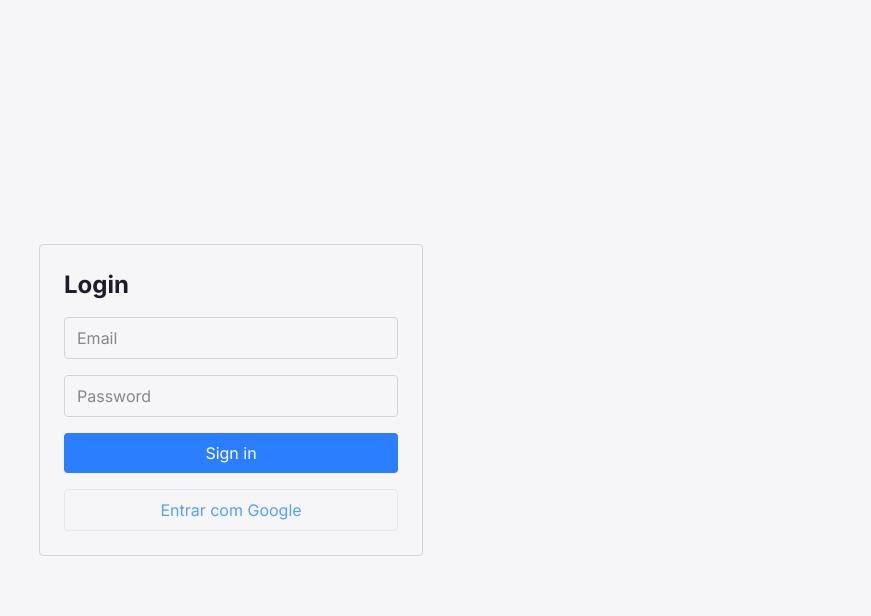
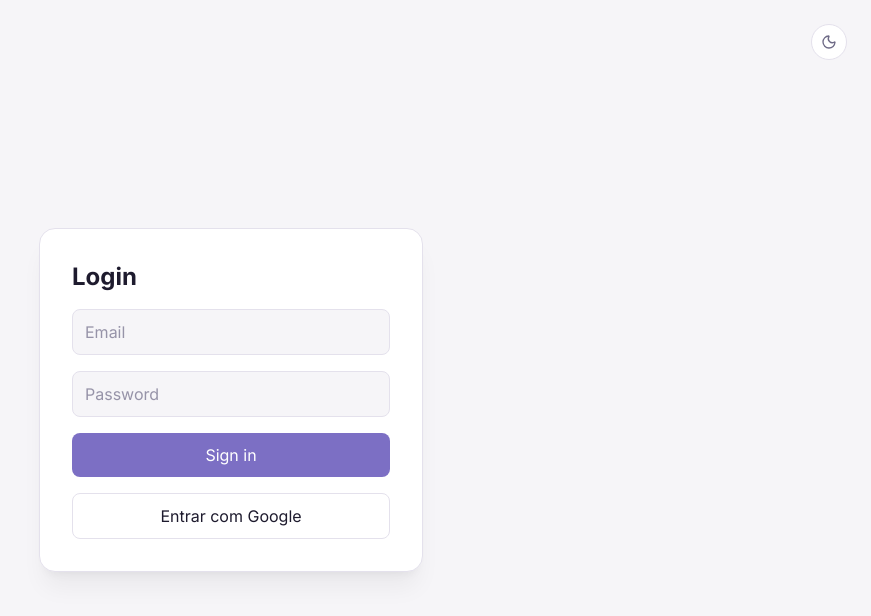
Before and after one commit to daviffc/TaskManager, a Next.js app: page /login in a window 1280 px wide. Shown: the top 616 px of the page, without its empty margins (409-1280 px from the left). Built offline with nearby package versions, Linux system fonts and the light colour scheme.

Commit message:
style(login): redesign login page with theme toggle and Google button

```diff
--- a/src/app/login/page.tsx
+++ b/src/app/login/page.tsx
@@ -1,14 +1,22 @@
 "use client";
 
-import { useState } from "react";
+import { useEffect, useState } from "react";
 import { signIn } from "next-auth/react";
 import { useRouter } from "next/navigation";
+import { Sun, Moon } from "lucide-react"
+import { useTheme } from "@/lib/useTheme";
 
 export default function LoginPage() {
+    const { theme, toggleTheme } = useTheme();
+    const [mounted, setMounted] = useState(false);
     const [email, setEmail] = useState("");
     const [password, setPassword] = useState("");
     const [error, setError] = useState("");
     const router = useRouter();
+
+    useEffect(() => {
+        setMounted(true);
+    },[]);
 
     async function handleSubmit(e: React.FormEvent) {
         e.preventDefault();
@@ -28,38 +36,53 @@ export default function LoginPage() {
         router.push("/");
     }
     return (
-        <div className = "flex min-h-screen items-center justify-center ">
+        <div className = "relative flex min-h-screen items-center justify-center bg-background">
+            <button
+            type="button"
+            onClick={toggleTheme}
+            aria-label="Alternar tema"
+            className="absolute right-6 top-6 flex h-9 w-9 items-center justify-center rounded-full border border-border-default bg-surface text-foreground-secondary transition-colors hover:text-foreground"
+            >
+               {mounted ? (
+                    theme === "dark" ? <Sun size={16} /> : <Moon size={16} />
+                ) : (
+                    <span className="block h-4 w-4" />
+                )}
+            </button>
+
+
             <form
             onSubmit={handleSubmit}
-            className = "flex w-full max-w-sm flex-col gap-4 rounded border border-zinc-300 p-6 "
+            className="flex w-full max-w-sm flex-col gap-4 rounded-2xl border border-border-default bg-surface p-8 shadow-xl shadow-black/5"
         >
-                <h1 className = "text-2xl font-bold">Login</h1>
+            <h1 className="text-2xl font-bold text-foreground">Login</h1>
 
-                {error && <p className = "text-red-600">{error}</p>}
+            {error && <p className="text-red-500">{error}</p>}
 
             <input
             type="email"
             value={email}
             onChange={(e) => setEmail(e.target.value)}
             placeholder="Email"
-                    className = "rounded border border-zinc-300 px-3 py-2 text-zinc-900"
+            className="rounded-lg border border-border-default bg-background px-3 py-2.5 text-foreground placeholder:text-foreground-secondary/70 outline-none transition-colors focus:border-accent-interactive focus:ring-2 focus:ring-accent-interactive/20"
             />
             <input
-                    type = "password"
+            type="password"
             value={password}
             onChange={(e) => setPassword(e.target.value)}
             placeholder="Password"
-                     className="rounded border border-zinc-300 px-3 py-2 text-zinc-900"
+            className="rounded-lg border border-border-default bg-background px-3 py-2.5 text-foreground placeholder:text-foreground-secondary/70 outline-none transition-colors focus:border-accent-interactive focus:ring-2 focus:ring-accent-interactive/20"
             />
             <button
             type="submit"
-                     className = "rounded bg-blue-500 px-3 py-2 text-white hover:bg-blue-600"
+            className="rounded-lg bg-accent-interactive px-3 py-2.5 text-white hover:opacity-90 transition-opacity"
             >
             Sign in
             </button>
             <button
             onClick={() => signIn("google", { callbackUrl: "/" })}
-                     className = "rounded border border-gray-200 bg-transparent px-3 py-2 text-blue-400 transition-all duration-300 hover:bg-gray-200 hover:text-darkblue-800">
+            className="rounded-lg border border-border-default bg-transparent px-3 py-2.5 text-foreground transition-colors hover:bg-background"
+            >
             Entrar com Google
             </button>
         </form>
```
Lines whose indentation alone changed are shown as unchanged.
